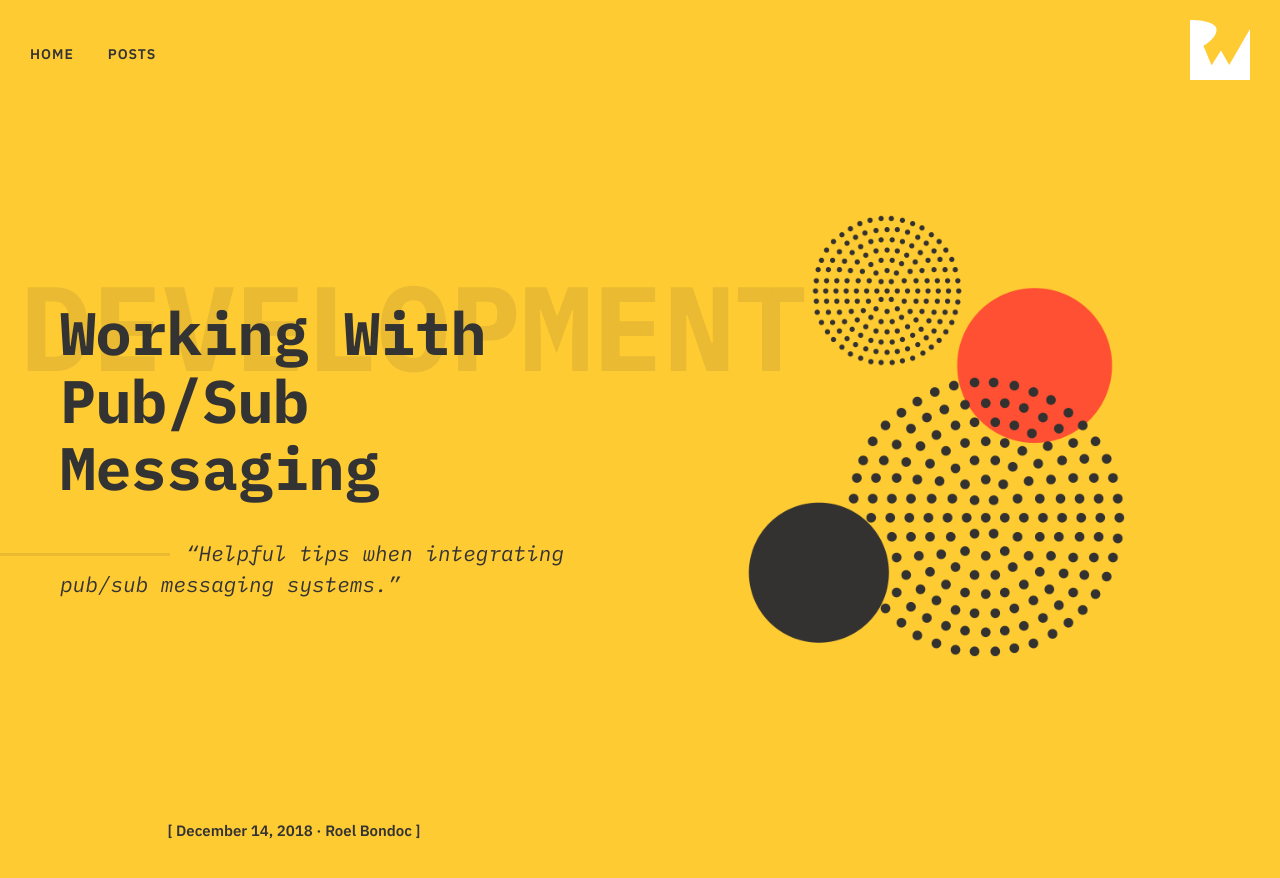
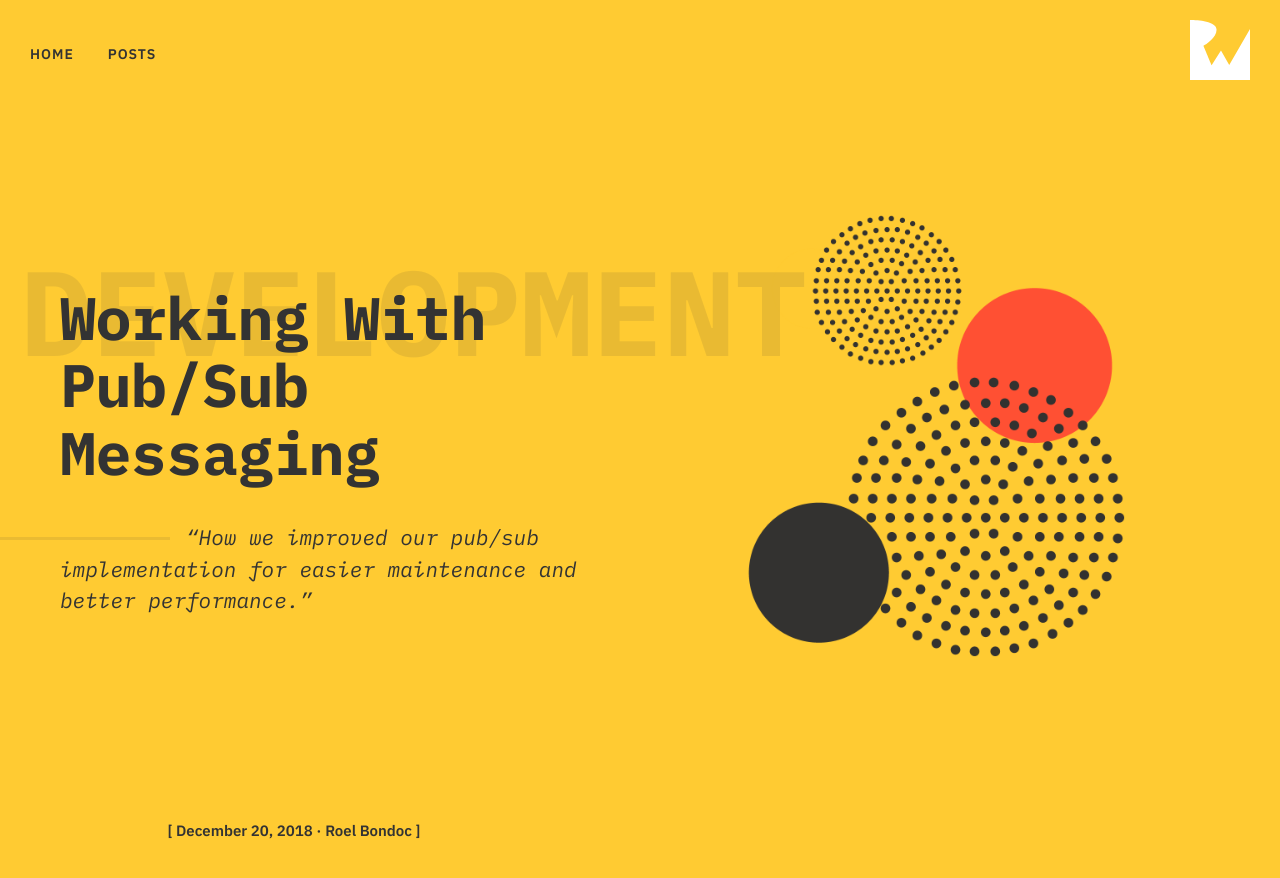
Before and after one commit to razeware/razeware.github.io, a Jekyll site: the page built from _posts/2018-12-20-working-with-pub-sub-messaging.md, in a window 1280 px wide and 900 px high. Shown: the top 878 px of the window. Built offline with Jekyll 4.4.1, drawn with Linux system fonts in a browser that asks for light colours; nearby versions of some CDN libraries; some of the changed text lies outside the part shown.

Commit message:
Final edits and date changes

```diff
--- a/_posts/2018-12-14-working-with-pub-sub-messaging.md
+++ b/_posts/2018-12-20-working-with-pub-sub-messaging.md
@@ -3,7 +3,7 @@ layout: post
 logo: "--white"
 header_style: "c-header--black"
 title: "Working With Pub/Sub Messaging"
-date: "Dec 14, 2018"
+date: "Dec 20, 2018"
 author: "Roel Bondoc"
 author_role: "Fullstack Developer Razeware"
 author_bio: "Interests: Ruby on Rails, games, and basketball."
@@ -12,7 +12,7 @@ color: "#ffcb32"
 hero: "c-post-hero--dark"
 image: "/assets/img/pattern-6@2x.png"
 category: "development"
-excerpt: "Helpful tips when integrating pub/sub messaging systems."
+excerpt: "How we improved our pub/sub implementation for easier maintenance and better performance."
 ---
 
 Our site, raywenderlich.com, utilizes a tech stack comprised of multiple Ruby on Rails services to power the [raywenderlich.com](https://www.raywenderlich.com) website experience. This architecture pattern is a useful technique in building websites. It allows you to separate concerns into their own service with the benefit of being able to independently build, scale and deploy them individually. Because of this separation, there may be a need in which your services still need to communicate with each other. One way to achieve this is through a pattern called the publish-subscribe pattern, referred to as pub/sub messaging.
```
Also changed, not shown: other parts of _posts/2018-12-20-working-with-pub-sub-messaging.md (+2 -2 lines).
